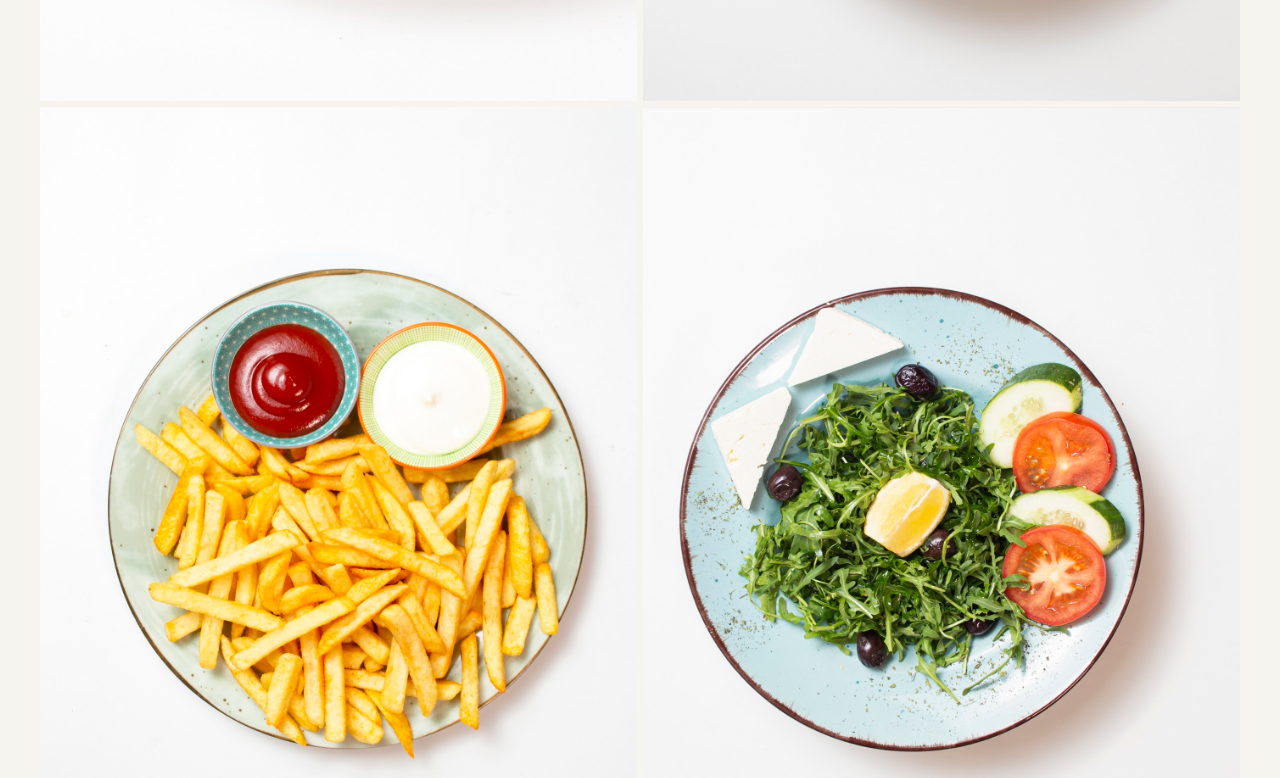
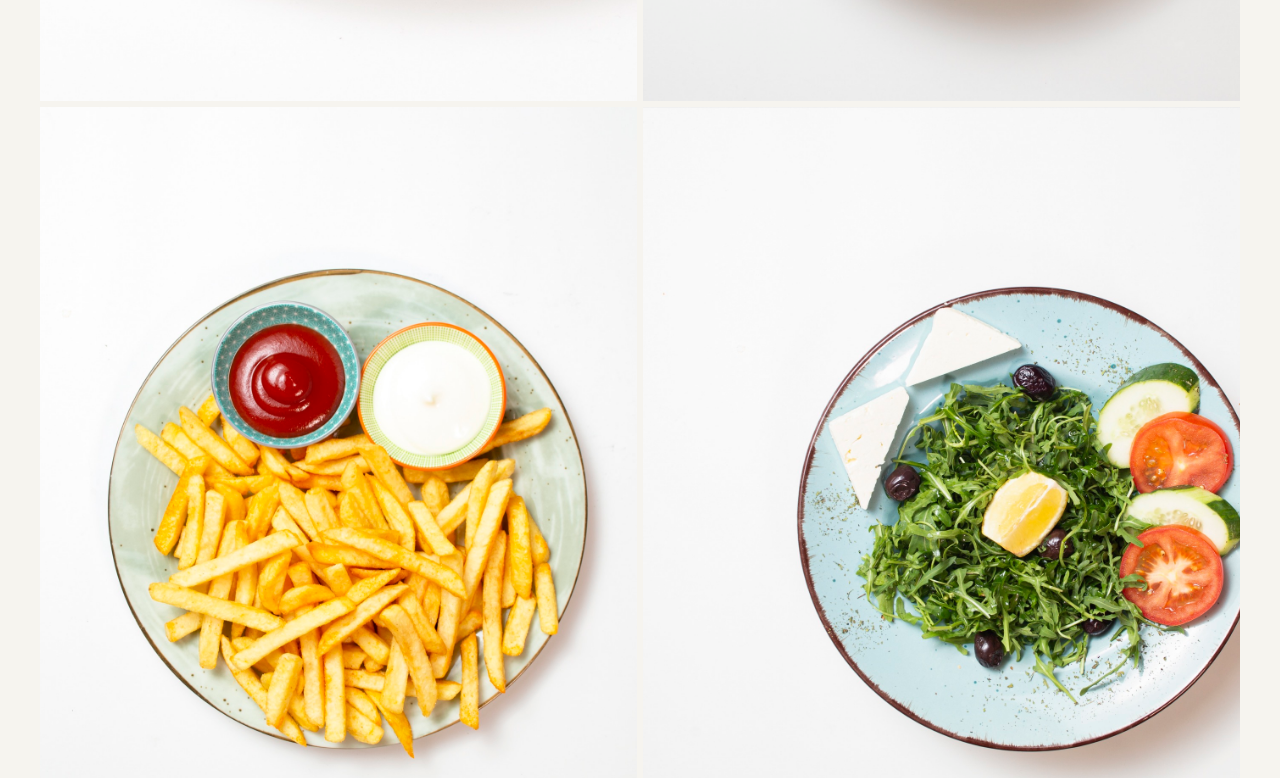
Before and after one commit to sterut/portafolio, a plain HTML site: page index.html in a window 1280 px wide. Shown: the part 5362-6140 px from the top of the page. Drawn offline with Linux system fonts and the light colour scheme.

Commit message:
Revertir plato-04 al encuadre original y ajustar posicion de plato-10

```diff
--- a/index.html
+++ b/index.html
@@ -116,7 +116,7 @@
         <div class="photo" data-filename="plato-07.jpg"><img src="fotos/plato-07.jpg" alt="Plato de restaurante, fotografía gastronómica 07" width="900" height="1125" loading="lazy" onerror="handleImgError(this)"></div>
         <div class="photo" data-filename="plato-08.jpg"><img src="fotos/plato-08.jpg" alt="Plato de restaurante, fotografía gastronómica 08" width="900" height="1125" loading="lazy" onerror="handleImgError(this)"></div>
         <div class="photo" data-filename="plato-09.jpg"><img src="fotos/plato-09.jpg" alt="Plato de restaurante, fotografía gastronómica 09" width="900" height="1125" loading="lazy" onerror="handleImgError(this)"></div>
-        <div class="photo" data-filename="plato-10.jpg"><img src="fotos/plato-10.jpg" alt="Plato de restaurante, fotografía gastronómica 10" width="900" height="1125" loading="lazy" onerror="handleImgError(this)"></div>
+        <div class="photo" data-filename="plato-10.jpg"><img src="fotos/plato-10.jpg" alt="Plato de restaurante, fotografía gastronómica 10" width="900" height="1125" loading="lazy" style="object-position: 15% 50%;" onerror="handleImgError(this)"></div>
       </div>
     </div>
 
```
Also changed, not shown: fotos/plato-04.jpg.
